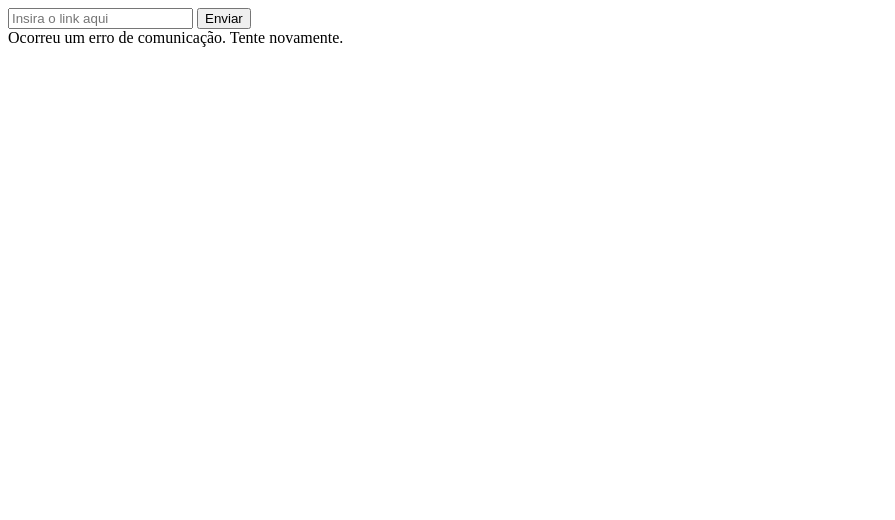
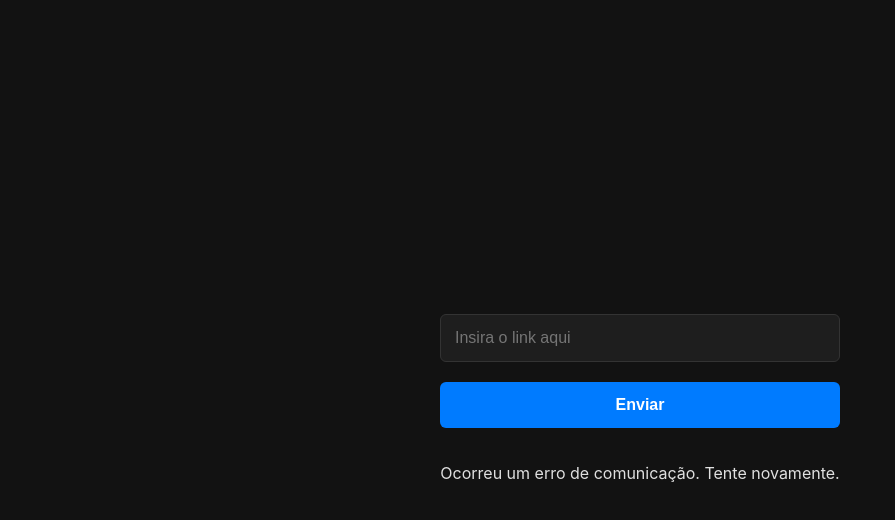
Before and after one commit to israelsouza/ts-link, a website: page public/index.html in a window 1280 px wide. Both pictures are taken after a click on the button "Enviar". Shown: the whole page, without its empty margins (0-895 px from the left). Drawn offline with Linux system fonts and the light colour scheme; no server answers.

Commit message:
add style in page

```diff
--- a/public/index.html
+++ b/public/index.html
@@ -4,6 +4,89 @@
     <meta charset="UTF-8">
     <meta name="viewport" content="width=device-width, initial-scale=1.0">
     <title>Short Link</title>
+    <style>
+        body {
+            background-color: #121212;
+            color: #e0e0e0;
+            font-family: -apple-system, BlinkMacSystemFont, "Segoe UI", Roboto, Helvetica, Arial, sans-serif;
+            margin: 0;
+            display: flex;
+            justify-content: center;
+            align-items: center;
+            min-height: 100vh;
+            text-align: center;
+        }
+
+        main {
+            display: flex;
+            flex-direction: column;
+            align-items: center;
+            gap: 20px;
+            padding: 20px;
+            width: 100%;
+            max-width: 400px;
+        }
+
+        h1 {
+            font-size: 2.5rem;
+            color: #ffffff;
+            font-weight: 600;
+            margin-bottom: 10px;
+        }
+
+        #link {
+            width: 100%;
+            padding: 14px;
+            border: 1px solid #333;
+            border-radius: 6px;
+            background-color: #1e1e1e;
+            color: #e0e0e0;
+            font-size: 16px;
+            outline: none;
+            transition: border-color 0.3s, box-shadow 0.3s;
+            box-sizing: border-box;
+        }
+
+        #link:focus {
+            border-color: #007bff;
+            box-shadow: 0 0 0 3px rgba(0, 123, 255, 0.25);
+        }
+
+        button {
+            width: 100%;
+            padding: 14px;
+            border: none;
+            border-radius: 6px;
+            background-color: #007bff;
+            color: white;
+            font-size: 16px;
+            font-weight: bold;
+            cursor: pointer;
+            transition: background-color 0.3s;
+            box-sizing: border-box;
+        }
+
+        button:hover {
+            background-color: #0056b3;
+        }
+
+        #areaResultado {
+            margin-top: 15px;
+            font-size: 16px;
+            min-height: 24px;
+            word-break: break-all;
+        }
+
+        #areaResultado a {
+            color: #61dafb;
+            text-decoration: none;
+            font-weight: bold;
+        }
+
+        #areaResultado a:hover {
+            text-decoration: underline;
+        }
+    </style>
 </head>
 <body>
 
@@ -25,8 +108,11 @@
             })
             .then(response => response.json())
             .then(data => {
-                if (data.success) {
-                    areaResultado.innerHTML = `Link gerado: <a href="${data.data}" target="_blank">${data.data}</a>`;
+                console.log(data)
+                if (data.message === 'Url enviada já foi cadastrada.') {
+                    areaResultado.innerHTML = `Este link já foi encurtado: <a href="${data.data}" target="_blank">${data.data}</a>`;
+                } else if (data.success) {
+                    areaResultado.innerHTML = `Link criado: <a href="${data.data}" target="_blank">${data.data}</a>`;
                 } else {
                     areaResultado.innerHTML = `Erro: ${data.message}`;
                 }
```
